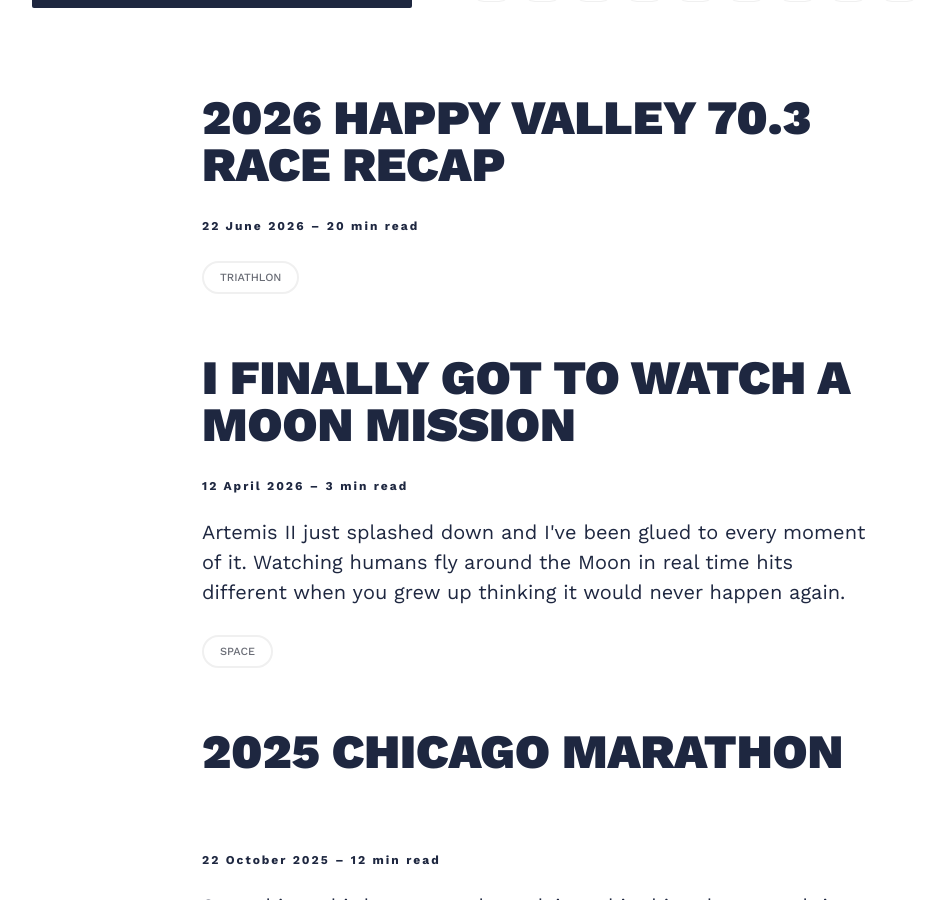
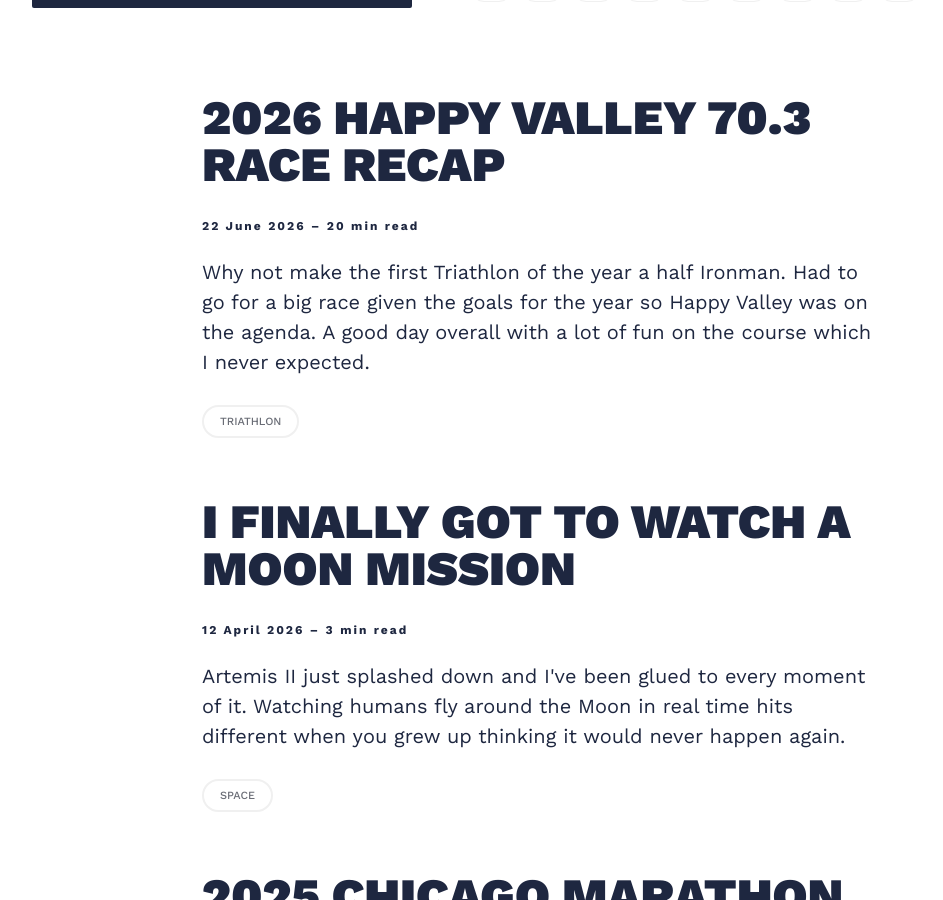
Before and after one commit to tomarra/tomarra.github.io, a Jekyll site: the page built from index.html, in a window 1280 px wide and 900 px high, scrolled down 636 px. Shown: the whole window, without its empty margins (98-1041 px from the left). Built offline with Jekyll 4.4.1, drawn with Linux system fonts in a browser that asks for light colours; nearby versions of some CDN libraries; the list of posts is cut into pages by our own code.

Commit message:
adding description and image

```diff
--- a/_posts/2026-06-22-2025-Happy-Valley-70.3.md
+++ b/_posts/2026-06-22-2025-Happy-Valley-70.3.md
@@ -1,9 +1,9 @@
 ---
 layout: post
 title: 2026 Happy Valley 70.3 Race Recap
-description:
+description: Why not make the first Triathlon of the year a half Ironman. Had to go for a big race given the goals for the year so Happy Valley was on the agenda. A good day overall with a lot of fun on the course which I never expected.
 date: 2026-06-22
-image:
+image: 2026_Happy_Valley_Village.webp
 tags: triathlon
 ---
 
```
Also changed, not shown: 1 other file.
